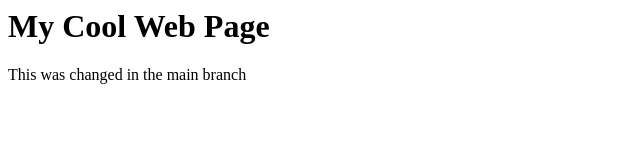
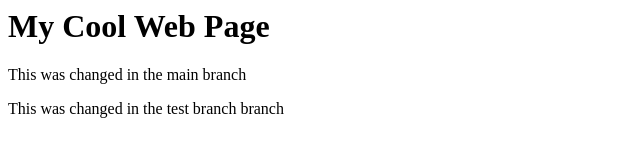
Before and after one commit to 125354moh/simple-web-page, a plain HTML site: page index.html in a window 1280 px wide. Shown: the whole page, without its empty margins (0-640 px from the left). Drawn offline with Linux system fonts and the light colour scheme.

Commit message:
Update index.html

```diff
--- a/index.html
+++ b/index.html
@@ -1,2 +1,3 @@
 <h1>My Cool Web Page</h1>
 <p>This was changed in the main branch</p>
+<p>This was changed in the test branch branch</p>
```
